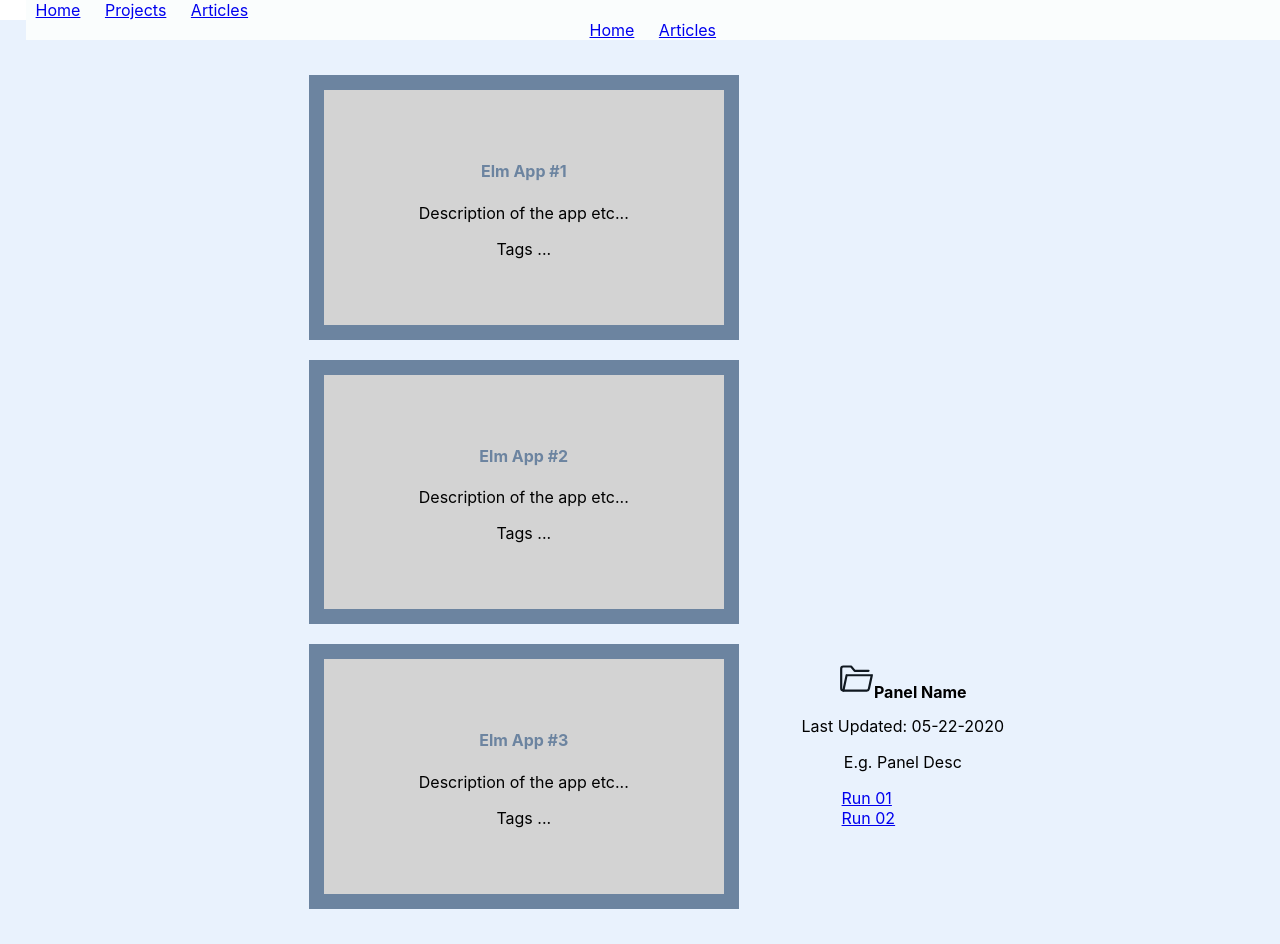
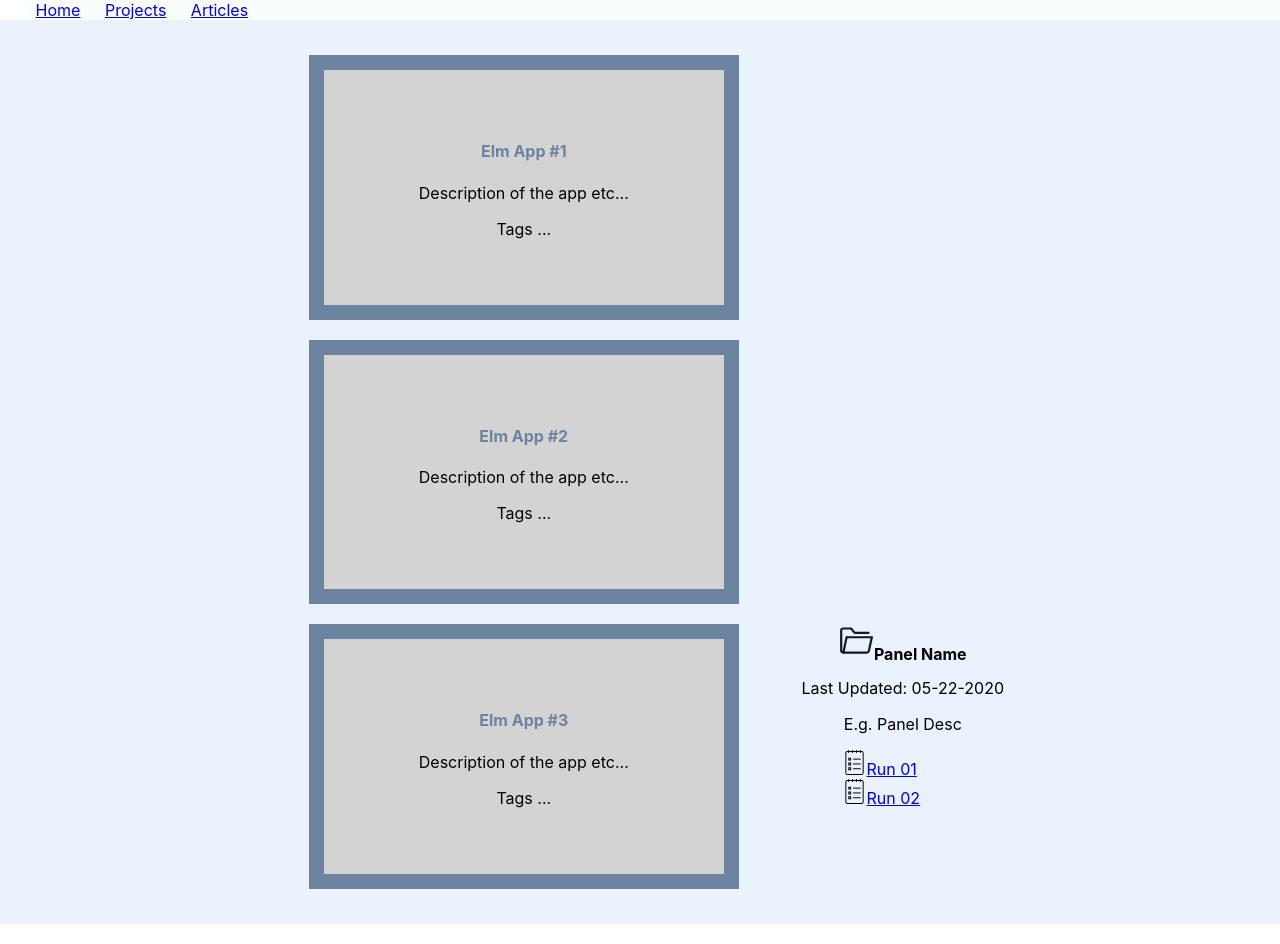
Before and after one commit to r4z4/azure-static, a React (Create React App) app: page /projects in a window 1280 px wide. Both pictures are taken after a click on the element "Panel Name". Built offline with nearby package versions, Linux system fonts and the light colour scheme.

Commit message:
few icons

```diff
--- a/src/App.css
+++ b/src/App.css
@@ -233,3 +233,7 @@ aside {
   display: grid;
   grid-template-columns: 50% 50%;
 }
+
+.file-grid img {
+  padding: 0px;
+}
--- a/src/components/CollapsePanel.tsx
+++ b/src/components/CollapsePanel.tsx
@@ -1,6 +1,7 @@
 import { useState } from "react";
 import FolderClosedIcon from '../assets/folder_closed.svg'
 import FolderOpenIcon from '../assets/folder_open.svg'
+import NotebookSimple from '../assets/notebook_simple.svg'
 
 export interface CollapsePanelProps {
     panelData: PanelData;
@@ -45,7 +46,7 @@ function CollapsePanel({ panelData }: CollapsePanelProps) {
             {panelData.documents.map((doc: PanelDocument) => (
               <>
               <div className='file-grid'>
-                <li className="prev-toggle" key={doc.id}><a href={doc.url}>{doc.filename}</a></li>
+                <li className="prev-toggle" key={doc.id}><a href={doc.url}><img width={'25px'} src={NotebookSimple} alt='notebookSimpleIcon'/>{doc.filename}</a></li>
                 <div className="hide" key={doc.previewComponent?.key}>{doc.previewComponent}</div>
               </div>
               </>
--- a/src/components/ProjectHome.tsx
+++ b/src/components/ProjectHome.tsx
@@ -30,11 +30,6 @@ function ProjectHome({ active = false }: ProjectHomeProps) {
 
   return (
     <div className='home-page'>
-        <nav>
-          <a href='/'>Home</a>
-          {' '}
-          <a href="/articles">Articles</a>
-        </nav>
         <div className={'article-grid-container'}>
           <Project id={1} />
           <Project id={2} />
```
